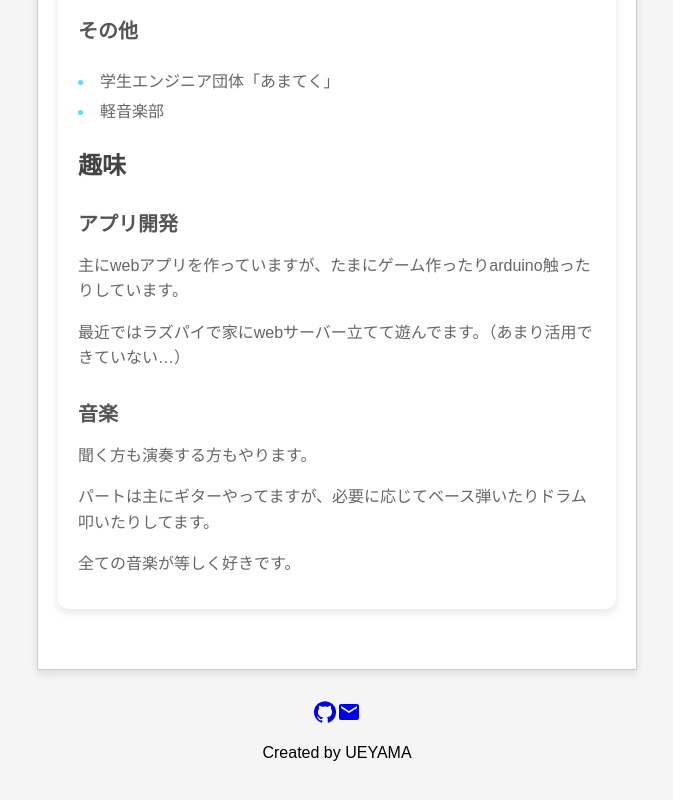
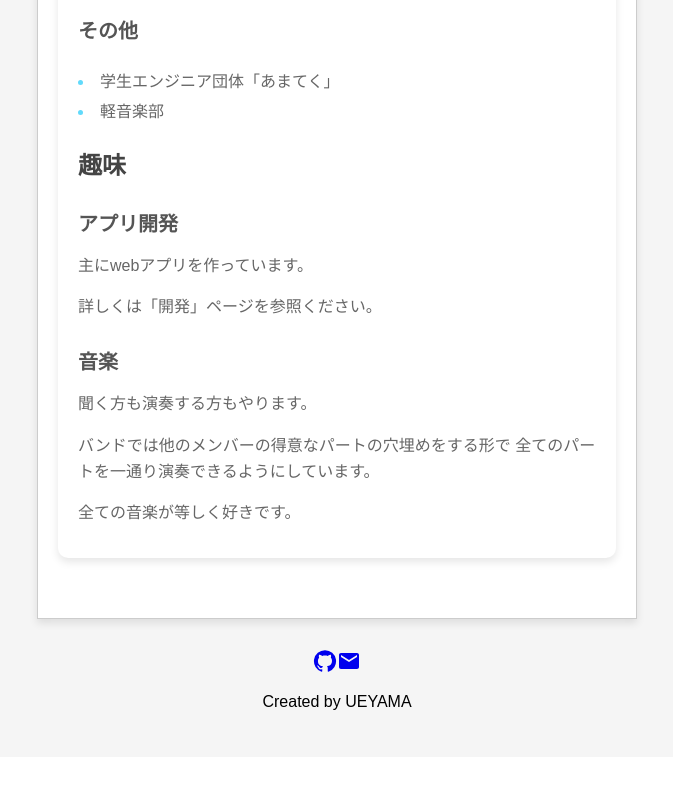
Before and after one commit to KoukiFOL/portfolio, a React (Create React App) app: page / in a window 1280 px wide. Shown: the part 1429-2229 px from the top of the page, without its empty margins (303-976 px from the left). After the commit the page ends 2186 px from the top, so only its background shows below. Built offline with nearby package versions, Linux system fonts and the light colour scheme.

Commit message:
内容変更

```diff
--- a/src/Contents/About.js
+++ b/src/Contents/About.js
@@ -23,11 +23,13 @@ function About() {
                 </el>
                 <h3>趣味</h3>
                 <h4>アプリ開発</h4>
-                <p>主にwebアプリを作っていますが、たまにゲーム作ったりarduino触ったりしています。</p>
-                <p>最近ではラズパイで家にwebサーバー立てて遊んでます。（あまり活用できていない…）</p>
+                <p>主にwebアプリを作っています。</p>
+                <p>詳しくは「開発」ページを参照ください。</p>
+                <p></p>
                 <h4>音楽</h4>
                 <p>聞く方も演奏する方もやります。</p>
-                <p>パートは主にギターやってますが、必要に応じてベース弾いたりドラム叩いたりしてます。</p>
+                <p>バンドでは他のメンバーの得意なパートの穴埋めをする形で
+                                全てのパートを一通り演奏できるようにしています。</p>
                 <p>全ての音楽が等しく好きです。</p>
 
             </main>
```
